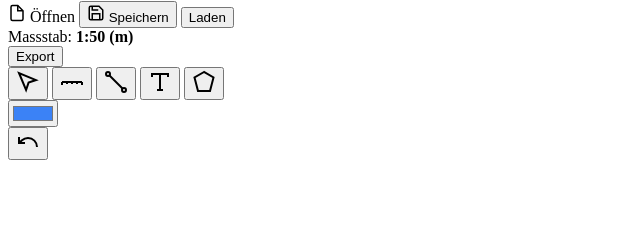
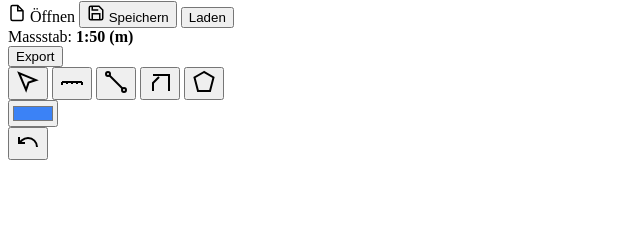
Before and after one commit to fntastic1991/planimpuls, a website built with Vite: page index.html in a window 1280 px wide. Shown: the part 311-551 px from the top of the page, 0-640 px from the left. Built offline with nearby package versions, Linux system fonts and the light colour scheme; a script that the page names is missing.

Commit message:
Update perimeter tool icon for better visibility

```diff
--- a/index.html
+++ b/index.html
@@ -78,7 +78,7 @@
                         <svg width="24" height="24" viewBox="0 0 24 24" fill="none" stroke="currentColor" stroke-width="2"><circle cx="4" cy="4" r="2"/><circle cx="20" cy="20" r="2"/><line x1="5.5" y1="5.5" x2="18.5" y2="18.5"/></svg>
                     </button>
                     <button class="tool-icon" data-tool="perimeter" title="Umfang / Strecke">
-                        <svg width="24" height="24" viewBox="0 0 24 24" fill="none" stroke="currentColor" stroke-width="2"><polyline points="4 7 4 4 20 4 20 7"/><line x1="9" y1="20" x2="15" y2="20"/><line x1="12" y1="4" x2="12" y2="20"/></svg>
+                        <svg width="24" height="24" viewBox="0 0 24 24" fill="none" stroke="currentColor" stroke-width="2"><polyline points="5 5 21 5 21 21"/><path d="M5 21l0-8l6-6"/></svg>
                     </button>
                     <button class="tool-icon" data-tool="area" title="Fläche messen">
                         <svg width="24" height="24" viewBox="0 0 24 24" fill="none" stroke="currentColor" stroke-width="2"><path d="M12 2l-9.5 5.5 3.5 13.5h12l3.5-13.5z"/></svg>
```
